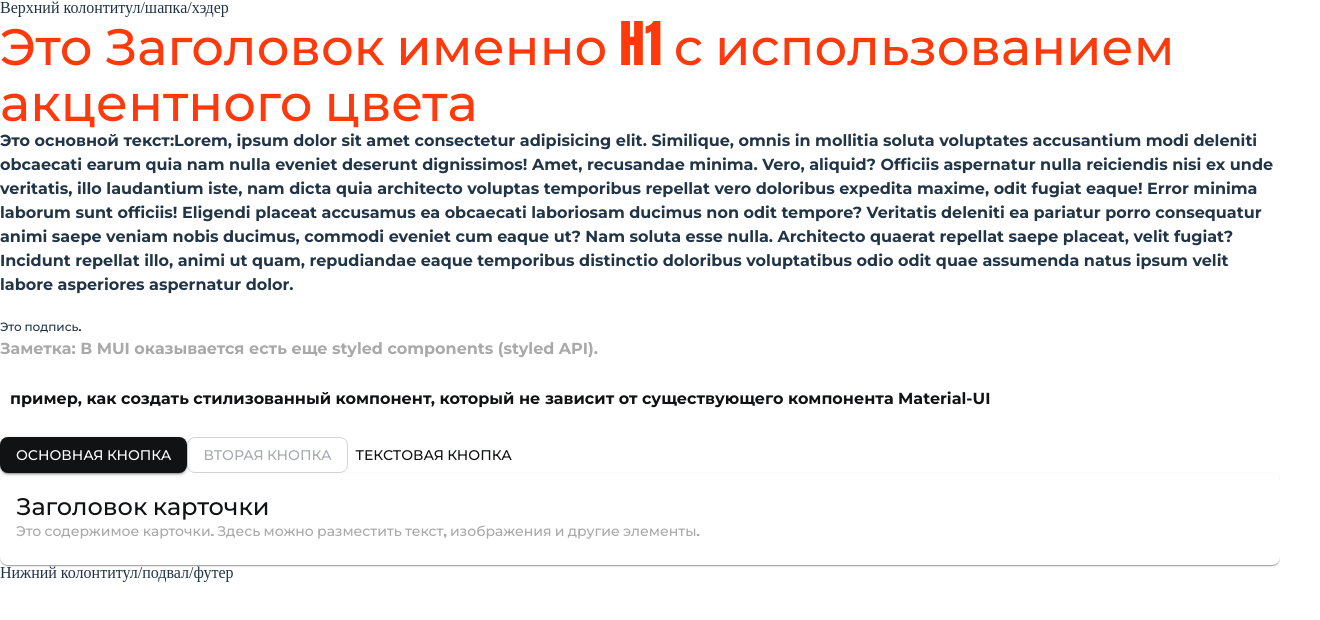
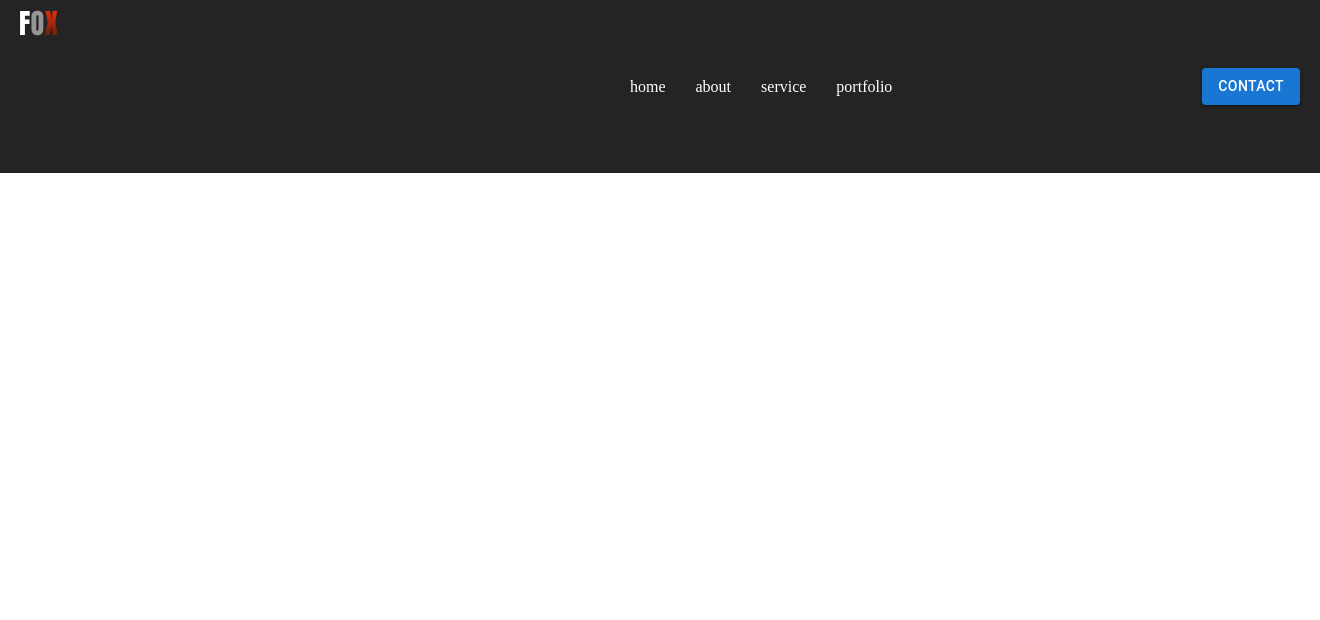
Before and after one commit to 89811421793/classcomponents, a React (Vite) app: page / in a window 1280 px wide. Shown: the top 620 px of the page, 1320 px wide, since content can reach past the window. Built offline with nearby package versions, Linux system fonts and the light colour scheme.

Commit message:
черновой вариант шапки и nav (пока без MUI)

```diff
--- a/src/App.tsx
+++ b/src/App.tsx
@@ -1,59 +1,12 @@
 import "./reset.css";
-import { ThemeProvider, Typography, Button, Card, CardContent } from "@mui/material";
+import { ThemeProvider } from "@mui/material";
 import theme from "./mui/theme";
-import { styled } from "@mui/material/styles";
-
-// Создаем стилизованный компонент на основе базового HTML-тега div
-const StyledDiv = styled('div')(({ theme }) => ({
-  fontFamily: 'Montserrat, sans-serif',
-  fontWeight: 700,
-  marginBottom: '20px',
-  color: theme.palette.text.primary,
-  padding: '10px',
-  backgroundColor: theme.palette.background.paper,
-}));
 
 function App() {
   return (
     <div>
       <ThemeProvider theme={theme}>
 
-        <Typography variant="h1" sx={{ color: theme.palette.accent.main }}>
-          Это Заголовок именно H1 с использованием акцентного цвета
-        </Typography>
-        <Typography  variant="body1" sx={{ fontFamily: 'Montserrat, sans-serif', fontWeight: 700, marginBottom: '20px'  }}>
-        <p>Это основной текст:Lorem, ipsum dolor sit amet consectetur adipisicing elit. Similique, omnis in mollitia soluta voluptates accusantium modi deleniti obcaecati earum quia nam nulla eveniet deserunt dignissimos! Amet, recusandae minima. Vero, aliquid?
-        Officiis aspernatur nulla reiciendis nisi ex unde veritatis, illo laudantium iste, nam dicta quia architecto voluptas temporibus repellat vero doloribus expedita maxime, odit fugiat eaque! Error minima laborum sunt officiis!
-        Eligendi placeat accusamus ea obcaecati laboriosam ducimus non odit tempore? Veritatis deleniti ea pariatur porro consequatur animi saepe veniam nobis ducimus, commodi eveniet cum eaque ut? Nam soluta esse nulla.
-        Architecto quaerat repellat saepe placeat, velit fugiat? Incidunt repellat illo, animi ut quam, repudiandae eaque temporibus distinctio doloribus voluptatibus odio odit quae assumenda natus ipsum velit labore asperiores aspernatur dolor.</p>
-        </Typography>
-        <Typography variant="caption">Это подпись.</Typography>
-        <StyledTypography variant="body1">
-      Заметка: В MUI оказывается есть еще styled components (styled API).
-     </StyledTypography>
-
-     <StyledDiv>пример, как создать стилизованный компонент, который не зависит от существующего компонента Material-UI</StyledDiv>
-
-     <Button variant="contained" color="primary">
-        Основная кнопка
-      </Button>
-      <Button variant="outlined" color="secondary">
-        Вторая кнопка
-      </Button>
-      <Button variant="text">
-        Текстовая кнопка
-      </Button>
-
-      <Card>
-      <CardContent>
-        <Typography variant="h5" component="div">
-          Заголовок карточки
-        </Typography>
-        <Typography variant="body2" color="text.secondary">
-          Это содержимое карточки. Здесь можно разместить текст, изображения и другие элементы.
-        </Typography>
-      </CardContent>
-    </Card>
 
       </ThemeProvider>
     </div>
@@ -61,21 +14,3 @@ function App() {
 }
 
 export default App;
-
-
-const StyledTypography = styled(Typography)(({ theme }) => ({
-  fontFamily: 'Montserrat, sans-serif',
-  fontWeight: 700,
-  marginBottom: '20px',
-  color: theme.palette.text.secondary,
-}));
-
-
-// без параметра theme, если мы не обращаемся к theme
-// const StyledTypography = styled(Typography)({
-//   fontFamily: 'Montserrat, sans-serif',
-//   fontWeight: 700,
-//   marginBottom: '20px',
-// });
-
-/*импортируются предустановленные стилевые шаблоны, а ручное управление стилями ведется в MUI через styled API или через атрибут "sx"*/
--- a/src/components/layout/Footer.tsx
+++ b/src/components/layout/Footer.tsx
@@ -4,7 +4,7 @@ export class Footer extends React.Component {
     render() {
         return (
           <footer>
-            Нижний колонтитул/подвал/футер
+
           </footer>
         );
       }
--- a/src/components/layout/Header.tsx
+++ b/src/components/layout/Header.tsx
@@ -1,11 +1,45 @@
 import React from 'react';
+import { Icon } from '../Icon';
+import { Menu } from '../menu/Menu';
+import { Button } from '@mui/material'; // Импортируем кнопку из MUI
+
+const items = ["home", "about", "service", "portfolio"];
 
 export class Header extends React.Component {
     render() {
         return (
-          <header>
-            Верхний колонтитул/шапка/хэдер
-          </header>
+            <header style={headerStyle}>
+                <div style={logoStyle}>
+                    <Icon iconId='foxlogo' />
+                </div>
+                <Menu menuItems={items} />
+                <div style={buttonContainerStyle}>
+                    <Button variant="contained" color="primary">
+                        Contact
+                    </Button>
+                </div>
+            </header>
         );
-      }
+    }
 }
+
+// Стили для шапки
+const headerStyle: React.CSSProperties = {
+    display: 'flex',
+    justifyContent: 'space-between',
+    alignItems: 'center',
+    padding: '10px 20px',
+    backgroundColor: '#242424', // Используем фон из темы
+    color: '#FFFFFF', // Цвет текста
+    width: '100%',
+};
+
+// Стили для логотипа
+const logoStyle: React.CSSProperties = {
+    flex: '0 0 auto',
+};
+
+// Стили для контейнера кнопки
+const buttonContainerStyle: React.CSSProperties = {
+    flex: '0 0 auto',
+};
--- /dev/null
+++ b/src/components/menu/Menu.tsx
@@ -0,0 +1,42 @@
+import React from 'react';
+
+export class Menu extends React.Component<{ menuItems: Array<string> }> {
+    render() {
+        return (
+            <div style={menuStyle}>
+                <ul style={ulStyle}>
+                    {this.props.menuItems.map((tabItem) => {
+                        return (
+                            <li key={tabItem} style={liStyle}>
+                                <a href="#" style={linkStyle}>{tabItem}</a>
+                            </li>
+                        );
+                    })}
+                </ul>
+            </div>
+        );
+    }
+}
+
+// Стили для меню
+const menuStyle: React.CSSProperties = {
+    flex: '1',
+    display: 'flex',
+    justifyContent: 'center',
+};
+
+const ulStyle: React.CSSProperties = {
+    listStyleType: 'none',
+    padding: 0,
+    margin: 0,
+    display: 'flex',
+};
+
+const liStyle: React.CSSProperties = {
+    margin: '0 15px',
+};
+
+const linkStyle: React.CSSProperties = {
+    textDecoration: 'none',
+    color: '#FFFFFF', // Цвет текста
+};
```
Also changed, not shown: src/components/MyExampleToStart.tsx (deleted, +0 -35 lines).
